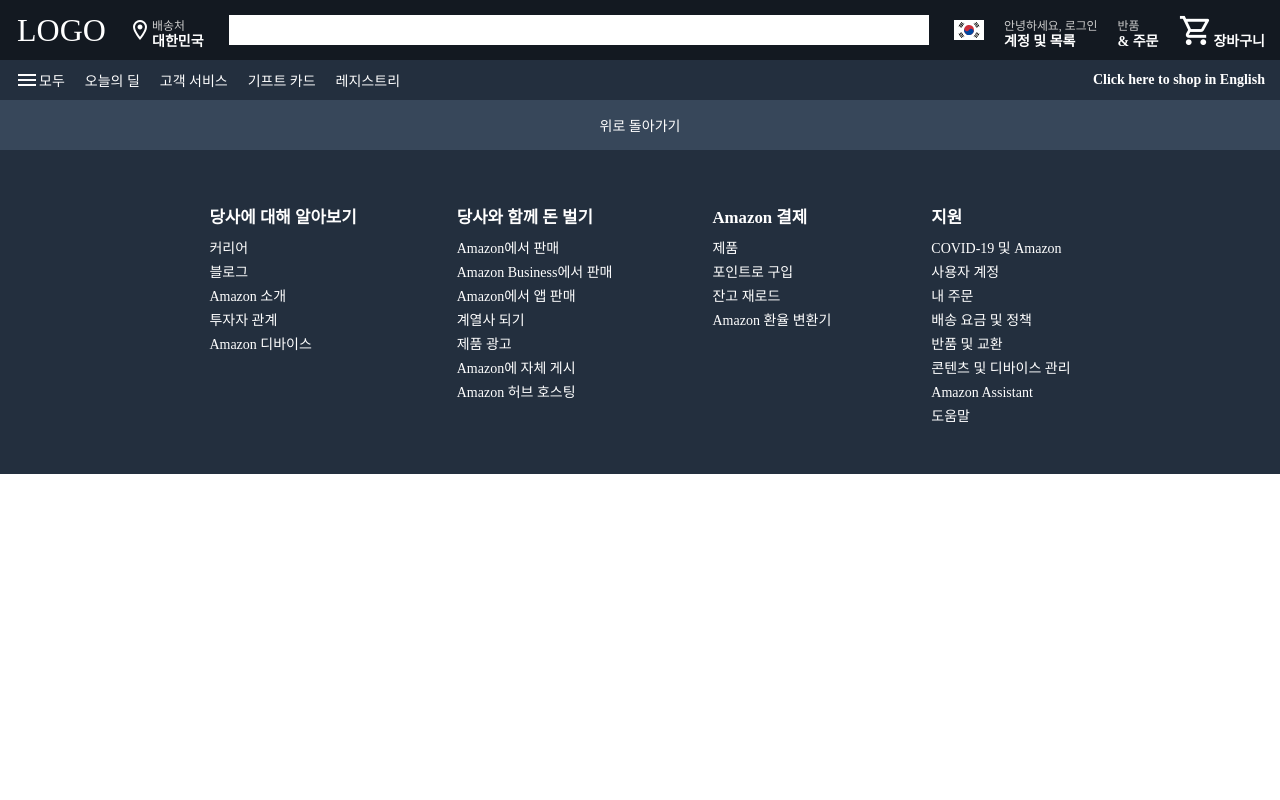
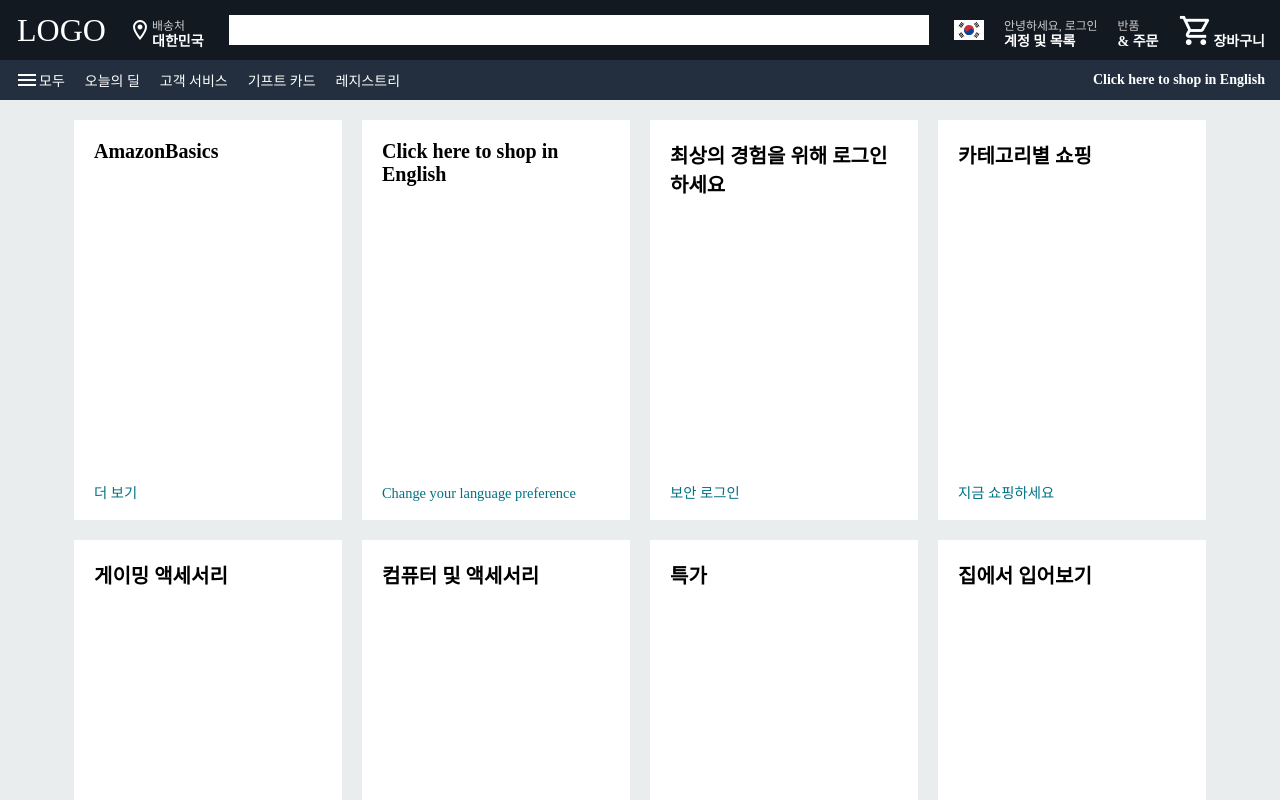
Before and after one commit to hwookim/shopping-clone, a React (Create React App) app: page / in a window 1280 px wide. Shown: the top 800 px of the page. Built offline with nearby package versions, Linux system fonts and the light colour scheme.

Commit message:
feat: MainContents 레이아웃 구현

```diff
--- a/src/App.jsx
+++ b/src/App.jsx
@@ -3,17 +3,20 @@ import styled from "styled-components";
 
 import Header from "./components/Header";
 import Footer from "./components/Footer";
+import Main from "./components/Main";
 
 const Container = styled.div`
   display: flex;
   flex-direction: column;
   font-size: 14px;
+  background-color: #eaeded;
 `;
 
 function App() {
   return (
     <Container className="App">
       <Header />
+      <Main />
       <Footer />
     </Container>
   );
--- /dev/null
+++ b/src/components/Main.jsx
@@ -0,0 +1,60 @@
+import React from "react";
+import styled from "styled-components";
+import { MAIN_CONTENTS } from "../constants/contents";
+
+const Container = styled.div`
+  margin: 0 auto;
+  width: 90%;
+  min-width: 1000px;
+`;
+
+const MainContentContainer = styled.div`
+  display: grid;
+  grid-template-columns: 1fr 1fr 1fr 1fr;
+  grid-template-rows: 420px 420px;
+  margin: 10px 0;
+
+  @media (max-width: 1240px) {
+    grid-template-columns: 1fr 1fr 1fr;
+  }
+`;
+
+const MainContentItem = styled.div`
+  display: flex;
+  flex-direction: column;
+  margin: 10px;
+  padding: 20px;
+  background-color: white;
+  font-size: 1.25rem;
+  font-weight: bold;
+`;
+
+const MainContentLink = styled.a`
+  display: block;
+  margin-top: auto;
+  font-size: 0.9rem;
+  color: #007185;
+  font-weight: normal;
+
+  &:visited {
+    color: #007185;
+  }
+  &:hover {
+    color: #d2744d;
+  }
+`;
+
+export default function Main() {
+  return (
+    <Container>
+      <MainContentContainer>
+        {MAIN_CONTENTS.map(({ title, linkText }) => (
+          <MainContentItem key={title}>
+            {title}
+            <MainContentLink href="/">{linkText}</MainContentLink>
+          </MainContentItem>
+        ))}
+      </MainContentContainer>
+    </Container>
+  );
+}
--- /dev/null
+++ b/src/constants/contents.js
@@ -0,0 +1,34 @@
+export const MAIN_CONTENTS = [
+  {
+    title: "AmazonBasics",
+    linkText: "더 보기",
+  },
+  {
+    title: "Click here to shop in English",
+    linkText: "Change your language preference",
+  },
+  {
+    title: "최상의 경험을 위해 로그인하세요",
+    linkText: "보안 로그인",
+  },
+  {
+    title: "카테고리별 쇼핑",
+    linkText: "지금 쇼핑하세요",
+  },
+  {
+    title: "게이밍 액세서리",
+    linkText: "더 보기",
+  },
+  {
+    title: "컴퓨터 및 액세서리",
+    linkText: "지금 쇼핑하세요",
+  },
+  {
+    title: "특가",
+    linkText: "지금 쇼핑하기",
+  },
+  {
+    title: "집에서 입어보기",
+    linkText: "더 자세히 살펴보기",
+  },
+];
```
